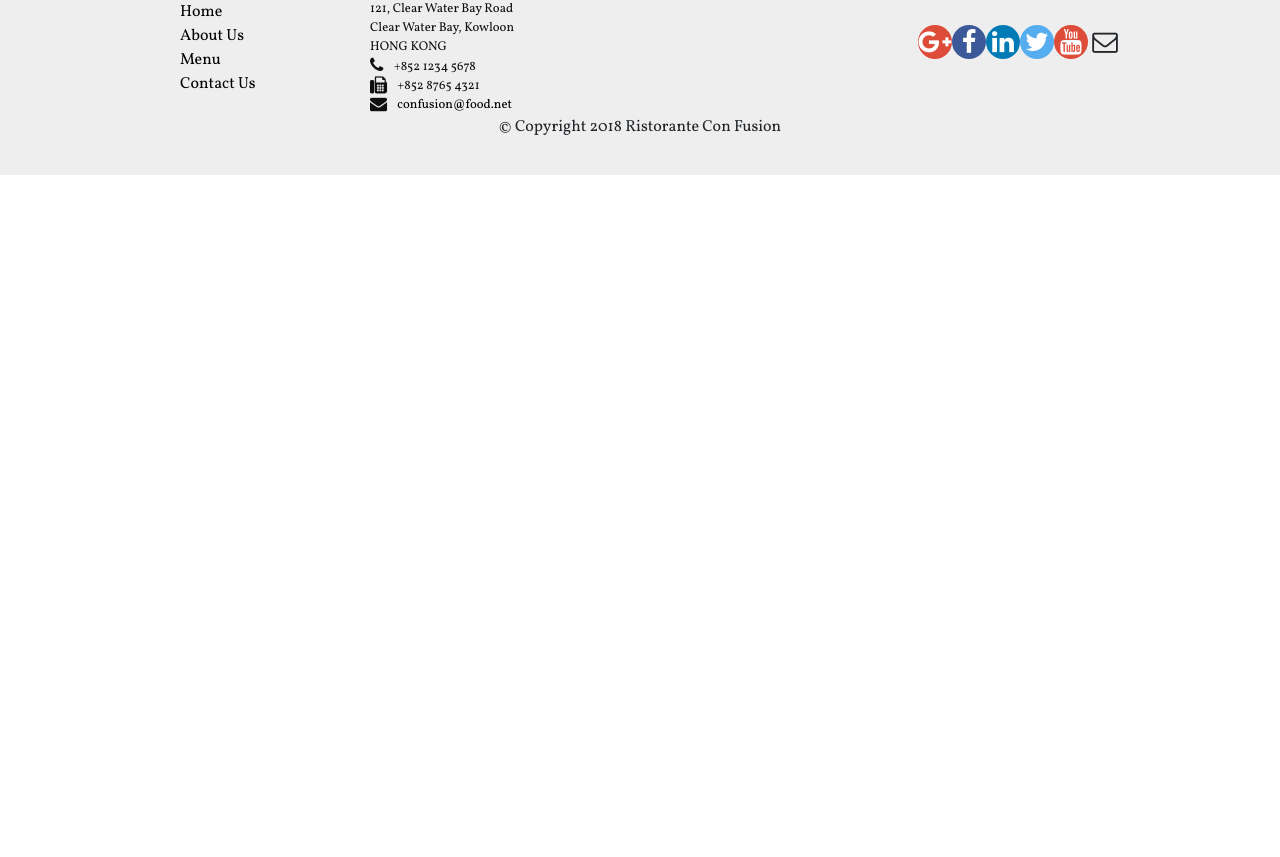
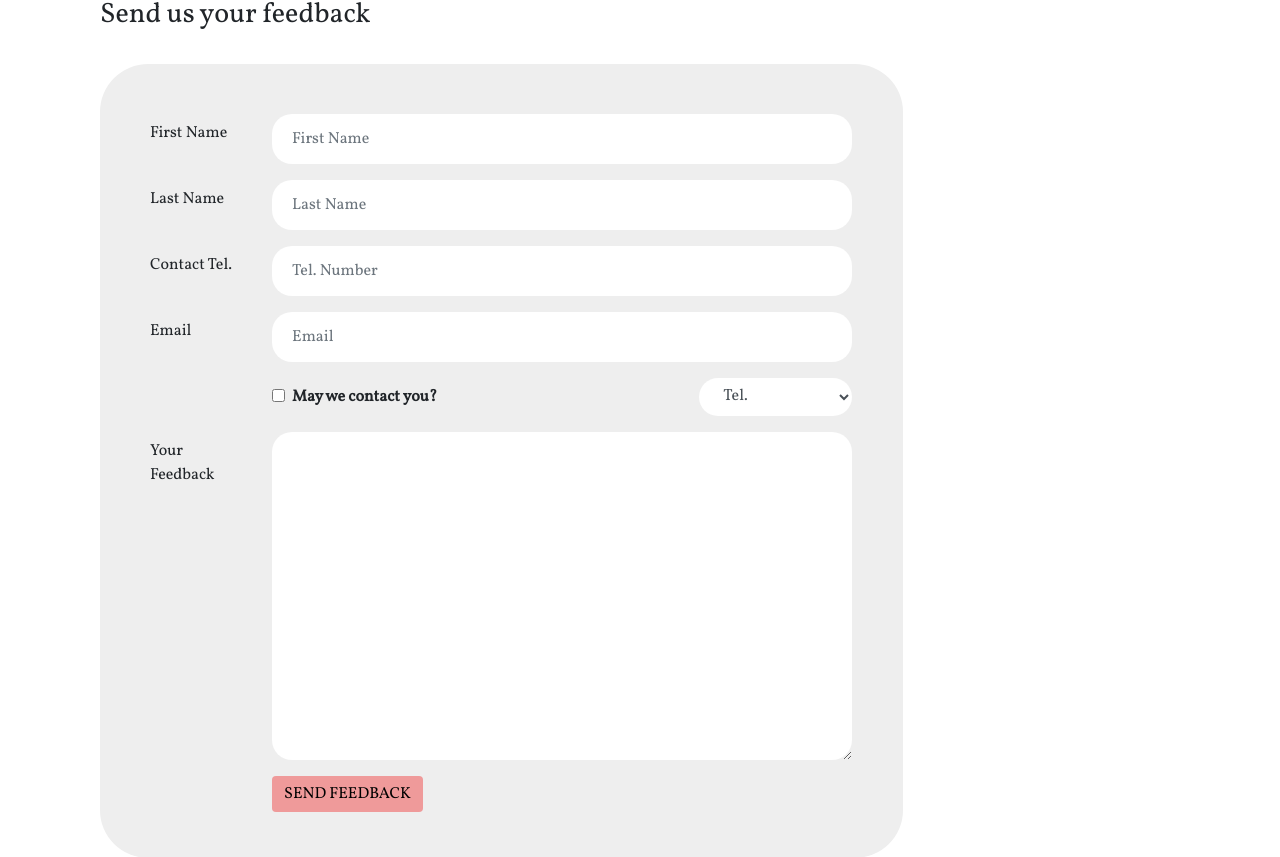
Before and after one commit to vanessaaleung/ristorante-con-fusion-react, a React (Create React App) app: page /contactus in a window 1280 px wide. Shown: the part 923-1780 px from the top of the page. Before the commit the page ends 1098 px from the top, so only its background shows below. Built offline with nearby package versions, Linux system fonts and the light colour scheme.

Commit message:
controlled form

```diff
--- a/src/App.css
+++ b/src/App.css
@@ -64,20 +64,28 @@
   background-color: #EF9A9A;
   border: none;
   outline: none;
+  color: black;
 }
 
-.btn-primary:hover, .btn-primary:active, .btn-primary:focus {
+.btn-primary:hover,
+.btn-primary:active,
+.btn-primary:focus,
+.btn-primary:visited {
   background-color: #E57373;
   outline: none;
+  border: none;
+  color: black;
 }
 
 .btn-info {
   background-color: #FFE0B2;
   border: none;
+  color: black;
 }
 
 .btn-info:hover {
   background-color: #FFB74D;
+  color: black;
 }
 
 .btn-success {
@@ -88,6 +96,35 @@
 
 .btn-success:hover {
   background-color: #FF8A65;
+  color: black;
+}
+
+form {
+  background-color: #eee;
+  border-radius: 6%;
+  padding: 50px 50px 30px 50px;
+}
+
+input.form-control {
+  border: none;
+  border-radius: 20px;
+  outline: none;
+  padding: 0px 20px 0px 20px;
+  height: 50px;
+}
+
+select.form-control {
+  border: none;
+  border-radius: 20px;
+  outline: none;
+  padding: 0px 0px 0px 20px;
+}
+
+textarea.form-control {
+  border: none;
+  border-radius: 20px;
+  outline: none;
+  padding: 20px;
 }
 
 /* Home */
--- a/src/components/ContactComponent.js
+++ b/src/components/ContactComponent.js
@@ -1,8 +1,44 @@
-import React from 'react';
-import { Breadcrumb, BreadcrumbItem } from 'reactstrap';
+// includes a controlled form
+
+import React, { Component } from 'react';
+import { Breadcrumb, BreadcrumbItem, Button, Form, FormGroup, Label, Input, Col } from 'reactstrap';
 import { Link } from 'react-router-dom';
 
-function Contact(props) {
+class Contact extends Component {
+
+    constructor(props) {
+        super(props);
+
+        this.state = {
+            firstname: '',
+            lastname: '',
+            telnum: '',
+            email: '',
+            agree: false,
+            contactType: 'Tel.',
+            message: ''
+        }
+        this.handleSubmit = this.handleSubmit.bind(this);
+        this.handleInputChange = this.handleInputChange.bind(this);
+    }
+
+    handleInputChange(event) {
+        const target = event.target;  // retrieve target input
+        const value = target.type === 'checkbox' ? target.checked : target.value;
+        const name = target.name; // retrieve field name
+
+        this.setState({
+            [name]: value
+        })
+    }
+
+    handleSubmit(event) {
+        console.log("Current State is: " + JSON.stringify(this.state));
+        alert("Current State is: " + JSON.stringify(this.state));
+        event.preventDefault();
+    }
+
+    render() {
         return(
             <div className="container">
                 <div className="row">
@@ -41,8 +77,91 @@
                         </div>
                     </div>
                 </div>
+                <div className="row row-content">
+                    <div className="col-12">
+                        <h3>Send us your feedback</h3>
+                        <br/>
+                    </div>
+                    <div className="col-12 col-md-9">
+                        <Form onSubmit={this.handleSubmit}>
+                            <FormGroup row>
+                                <Label htmlFor="firstname" md={2}>First Name</Label>
+                                <Col md={10}>
+                                    <Input type="text" id="firstname"
+                                            name="firstname" placeholder="First Name"
+                                            value={this.state.firstname}
+                                            onChange={this.handleInputChange} />
+                                </Col>
+                            </FormGroup>
+                            <FormGroup row>
+                                <Label htmlFor="lastname" md={2}>Last Name</Label>
+                                <Col md={10}>
+                                    <Input type="text" id="lastname"
+                                            name="lastname" placeholder="Last Name"
+                                            value={this.state.lastname}
+                                            onChange={this.handleInputChange} />
+                                </Col>
+                            </FormGroup>
+                            <FormGroup row>
+                                <Label htmlFor="telnum" md={2}>Contact Tel.</Label>
+                                <Col md={10}>
+                                    <Input type="tel" id="telnum"
+                                            name="telnum" placeholder="Tel. Number"
+                                            value={this.state.telnum}
+                                            onChange={this.handleInputChange} />
+                                </Col>
+                            </FormGroup>
+                            <FormGroup row>
+                                <Label htmlFor="email" md={2}>Email</Label>
+                                <Col md={10}>
+                                    <Input type="email" id="email"
+                                            name="email" placeholder="Email"
+                                            value={this.state.email}
+                                            onChange={this.handleInputChange} />
+                                </Col>
+                            </FormGroup>
+                            <FormGroup row style={{"align-items": "center"}}>
+                                <Col md={{size: 6, offset: 2}}>
+                                    <FormGroup check>
+                                        <Label check>
+                                            <Input type="checkbox" name="agree"
+                                                    checked={this.state.agree}
+                                                    onChange={this.handleInputChange} /> {' '}
+                                            <strong>May we contact you?</strong>
+                                        </Label>
+                                    </FormGroup>
+                                </Col>
+                                <Col md={{size: 3, offset: 1}}>
+                                    <Input type="select" name="contactType"
+                                            value={this.state.contactType}
+                                            onChange={this.handleInputChange}  >
+                                        <option>Tel.</option>
+                                        <option>Email</option>
+                                    </Input>
+                                </Col>
+                            </FormGroup>
+                            <FormGroup row>
+                                <Label htmlFor="feedback" md={2}>Your Feedback</Label>
+                                <Col md={10}>
+                                    <Input type="textarea" id="message"
+                                            name="message" rows="12"
+                                            value={this.state.message}
+                                            onChange={this.handleInputChange} />
+                                </Col>
+                            </FormGroup>
+                            <FormGroup row>
+                                <Col md={{size: 10, offset: 2}}>
+                                    <Button type="submit" color="primary">
+                                        SEND FEEDBACK
+                                    </Button>
+                                </Col>
+                            </FormGroup>
+                        </Form>
+                    </div>
+                </div>
             </div>
         );
     }
+}
 
 export default Contact;
```
Lines whose indentation alone changed are shown as unchanged.
